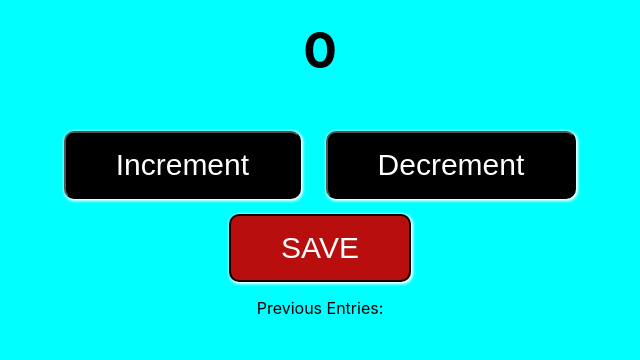
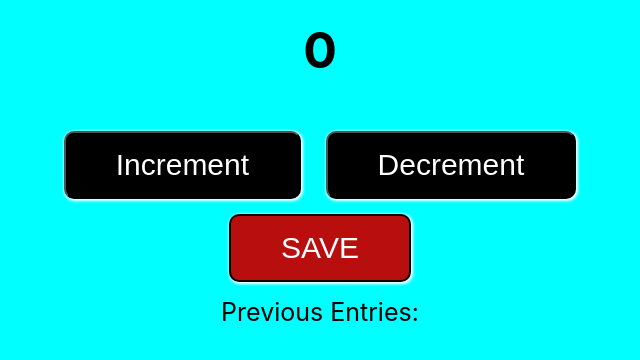
Before and after one commit to Johnnyteck/passenger-counter-app, a plain HTML site: page index.html in a window 1280 px wide. Shown: the part 82-442 px from the top of the page, without its empty margins (320-960 px from the left). Drawn offline with Linux system fonts and the light colour scheme.

Commit message:
Add files via upload

```diff
--- a/style.css
+++ b/style.css
@@ -7,6 +7,12 @@ body{
 
 #count-el{
     font-size: 50px;
+}
+
+p{
+    font-size: 25px;
+    max-width: 500px;
+    margin: 15px auto;
 }
 
 button{
```
